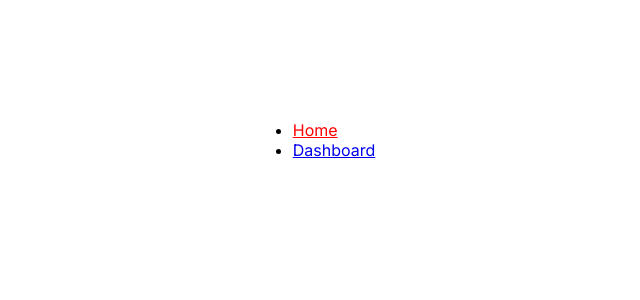
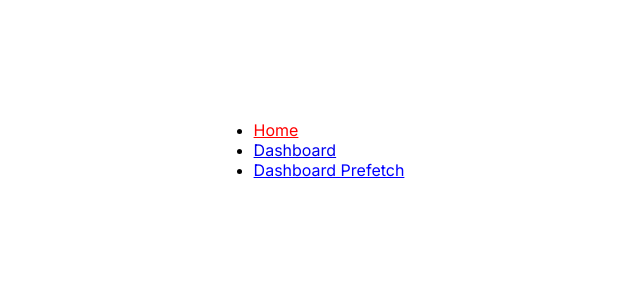
Before and after one commit to Mohamed22221/Learn-Next14, a Next.js app: page / in a window 1280 px wide. Shown: the top 300 px of the page, without its empty margins (326-966 px from the left). Built offline with nearby package versions, Linux system fonts and the light colour scheme.

Commit message:
prefetch myLink use useRouter

```diff
--- a/app/links.tsx
+++ b/app/links.tsx
@@ -2,6 +2,7 @@
 
 import { usePathname } from "next/navigation";
 import Link from "next/link";
+import MyLink from "@/shared/MyLink";
 
 export function Links() {
   const pathname = usePathname();
@@ -23,6 +24,10 @@ export function Links() {
             Dashboard
           </Link>
         </li>
+        <li>
+        <MyLink href="/dashboard" title="Dashboard Prefetch" prefetch={true} />
+
+        </li>
       </ul>
     </nav>
   );
--- /dev/null
+++ b/shared/MyLink.tsx
@@ -0,0 +1,37 @@
+
+'use client'
+import { usePathname, useRouter } from 'next/navigation'
+import { useEffect } from "react";
+
+export default function MyLink({
+  href,
+  title,
+  prefetch,
+}: {
+  href: string;
+  title: string;
+  prefetch: boolean;
+}) {
+  const router = useRouter();
+  const pathname = usePathname();
+  const style = {
+    marginRight: 10,
+    color: pathname === href ? "red" : "blue" ,
+  };
+
+  useEffect(() => {
+    if (prefetch) router.prefetch(href);
+  });
+
+  const handleClick = (e: { preventDefault: () => void }) => {
+    e.preventDefault();
+    console.log("Having fun with Next.js.");
+    router.push(href);
+  };
+
+  return (
+    <a style={style} href={href} onClick={handleClick}>
+      {title}
+    </a>
+  );
+}
```
